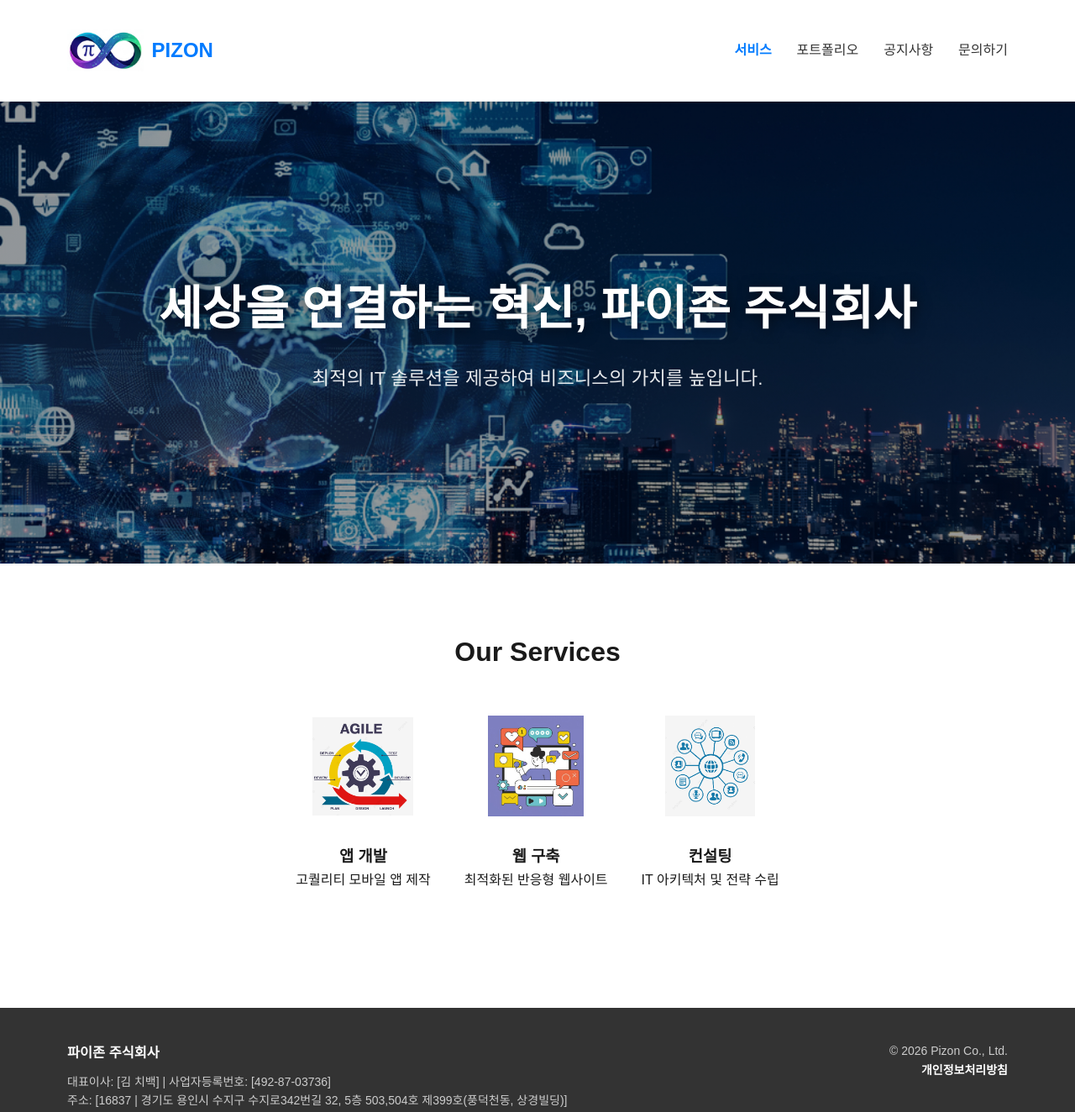
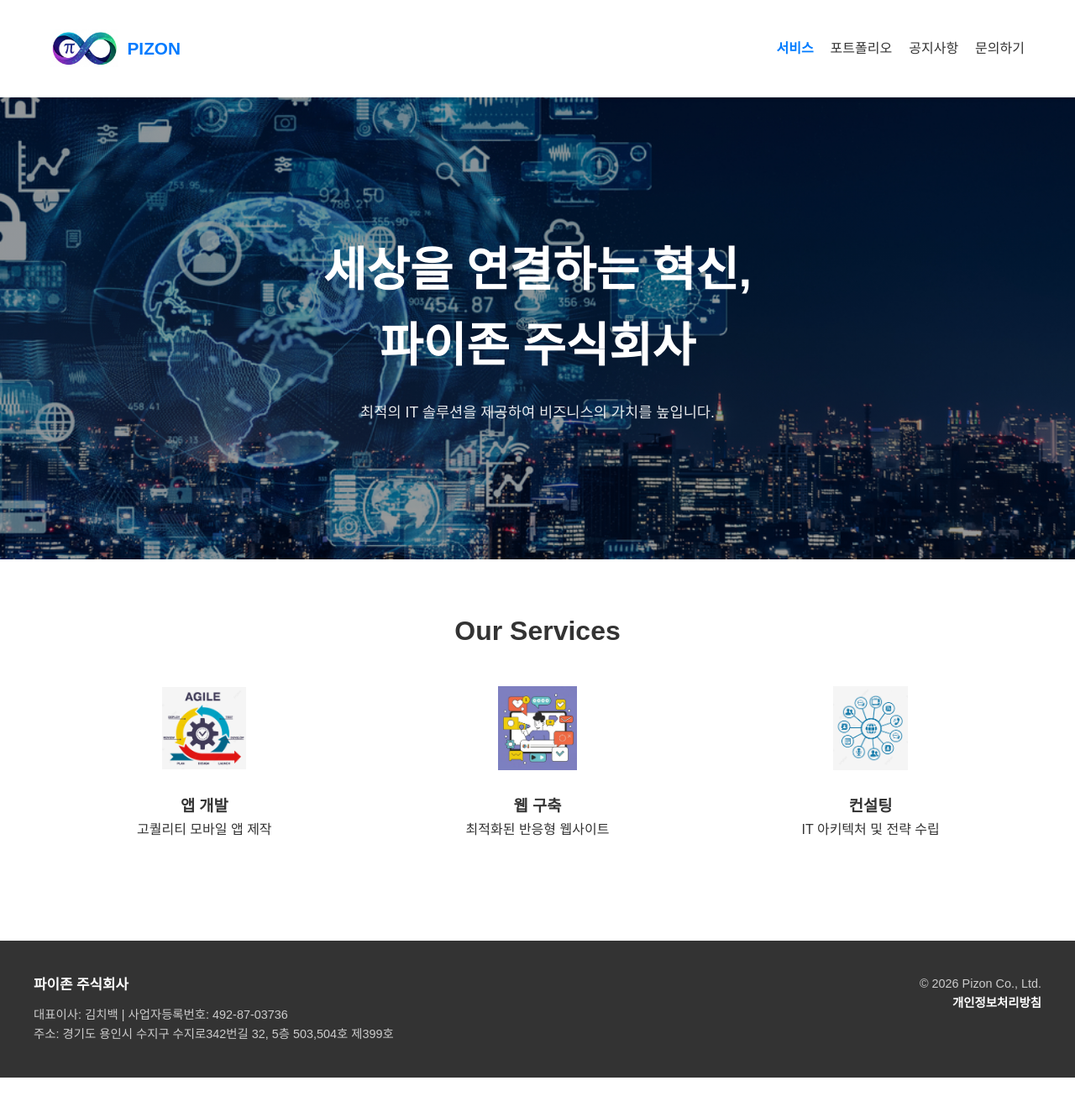
Before and after one commit to pizon8113/pizon, a plain HTML site: page index.html in a window 1280 px wide. Shown: the whole page at 84% size. After the commit the page ends 1283 px from the top, so only its background shows below. Drawn offline with Linux system fonts and the light colour scheme.

Commit message:
fix index final

```diff
--- a/index.html
+++ b/index.html
@@ -2,14 +2,25 @@
 <html lang="ko">
 <head>
     <meta charset="UTF-8">
-    <meta name="viewport" content="width=device-width, initial-scale=1.0">
+    <meta name="viewport" content="width=device-width, initial-scale=1.0, maximum-scale=1.0, user-scalable=no">
+    <meta name="color-scheme" content="light only">
     <title>파이존 주식회사</title>
     <link rel="stylesheet" href="style.css">
     <style>
-        /* 헤더 복구: 상단 고정 및 레이아웃 */
+        /* [중요] 배경색 및 기본 폰트 설정 */
+        html, body {
+            margin: 0;
+            padding: 0;
+            background-color: #ffffff !important; /* 배경색 흰색 고정 */
+            color: #333;
+            font-family: 'Noto Sans KR', sans-serif;
+            -webkit-text-size-adjust: none; /* 텍스트 크기 자동조절 방지 */
+        }
+
+        /* 헤더 스타일 */
         header {
             width: 100%;
-            background: #fff;
+            background: #ffffff !important;
             border-bottom: 1px solid #eee;
             position: sticky;
             top: 0;
@@ -19,19 +30,18 @@
             max-width: 1200px;
             margin: 0 auto;
             display: flex;
-            justify-content: space-between; /* 왼쪽 로고, 오른쪽 메뉴 배치 */
+            justify-content: space-between;
             align-items: center;
-            padding: 20px 40px;
+            padding: 15px 20px; /* 패딩 조정 */
         }
-        .logo { font-weight: bold; font-size: 1.5rem; color: #007bff; text-decoration: none; }
-        .nav-menu { display: flex; gap: 30px; list-style: none; margin: 0; padding: 0; }
+        .logo-link { display: flex; align-items: center; text-decoration: none; }
+        .nav-menu { display: flex; gap: 20px; list-style: none; margin: 0; padding: 0; }
         .nav-menu a { text-decoration: none; color: #333; font-weight: 500; }
-        .nav-menu a:hover { color: #007bff; }
 
-        /* 히어로 섹션 및 헤드카피 크기 확대 */
+        /* 히어로 섹션 */
         .hero-section {
             position: relative;
-            height: 550px; /* 높이 약간 확대 */
+            height: 450px; /* 모바일 고려 높이 조절 */
             background-image: linear-gradient(rgba(0, 0, 0, 0.4), rgba(0, 0, 0, 0.4)), url('images/background.png');
             background-size: cover;
             background-position: center;
@@ -41,47 +51,69 @@
             align-items: center;
             color: white;
             text-align: center;
+            padding: 0 20px;
         }
         .hero-section h1 {
-            font-size: 3.5rem; /* 기존보다 훨씬 크게 확대 */
+            font-size: 2.5rem; /* 모바일 적정 사이즈 */
             margin-bottom: 20px;
             font-weight: 800;
-            text-shadow: 2px 2px 15px rgba(0,0,0,0.6);
+            word-break: keep-all; /* 한글 줄바꿈 최적화 */
         }
-        .hero-section p { font-size: 1.4rem; opacity: 0.9; }
+        .hero-section p { font-size: 1.1rem; opacity: 0.9; word-break: keep-all; }
 
-                /* 서비스 아이콘 (이전 요청대로 큰 사이즈 유지) */
-        .services-section { padding: 80px 40px; max-width: 1200px; margin: 0 auto; text-align: center; }
-        .services-grid { display: flex; justify-content: center; gap: 40px; margin-top: 50px; }
-        .service-icon { width: 120px; height: 120px; object-fit: contain; margin-bottom: 25px; }
+        /* 서비스 섹션 */
+        .services-section { padding: 60px 20px; max-width: 1200px; margin: 0 auto; text-align: center; }
+        .services-grid {
+            display: grid;
+            grid-template-columns: repeat(auto-fit, minmax(250px, 1fr));
+            gap: 30px;
+            margin-top: 40px;
+        }
+        .service-icon { width: 100px; height: 100px; object-fit: contain; margin-bottom: 20px; }
 
-        /* 푸터 복구 */
-        footer { background: #333; color: #ccc; padding: 40px 0; margin-top: 60px; }
-        .footer-container { max-width: 1200px; margin: 0 auto; display: flex; justify-content: space-between; padding: 0 40px; }
+        /* 푸터 */
+        footer { background: #333; color: #ccc; padding: 40px 20px; margin-top: 60px; font-size: 0.9rem; }
+        .footer-container {
+            max-width: 1200px;
+            margin: 0 auto;
+            display: flex;
+            flex-direction: column; /* 모바일에서 세로 배치 */
+            gap: 20px;
+        }
         .footer-left h3 { color: #fff; margin-bottom: 10px; }
-        .footer-right { text-align: right; }
         .privacy-link { color: #fff; text-decoration: none; font-weight: bold; }
+
+        /* 모바일 대응 미디어 쿼리 */
+        @media (min-width: 768px) {
+            .hero-section { height: 550px; }
+            .hero-section h1 { font-size: 3.5rem; }
+            .footer-container { flex-direction: row; justify-content: space-between; }
+            .footer-right { text-align: right; }
+        }
+        @media (max-width: 600px) {
+            .nav-menu { display: none; } /* 모바일에서 메뉴 복잡하면 숨김 */
+        }
     </style>
 </head>
 <body>
     <header>
-    <div class="nav-container" style="max-width: 1200px; margin: 0 auto; display: flex; justify-content: space-between; align-items: center; padding: 15px 40px;">
-        <a href="index.html" class="logo-link" style="display: flex; align-items: center; text-decoration: none;">
-            <img src="images/logo.png" alt="파이존 로고" style="height: 50px; width: auto;"> <span style="font-weight: bold; font-size: 1.5rem; color: #007bff; margin-left: 10px;">PIZON</span>
-        </a>
+        <div class="nav-container">
+            <a href="index.html" class="logo-link">
+                <img src="images/logo.png" alt="파이존 로고" style="height: 45px; width: auto;">
+                <span style="font-weight: bold; font-size: 1.3rem; color: #007bff; margin-left: 10px;">PIZON</span>
+            </a>
 
-        <ul class="nav-menu" style="display: flex; gap: 30px; list-style: none; margin: 0; padding: 0;">
-            <li><a href="index.html" style="text-decoration: none; color: #007bff; font-weight: bold;">서비스</a></li>
-            <li><a href="portfolio.html" style="text-decoration: none; color: #333;">포트폴리오</a></li>
-            <li><a href="notice.html" style="text-decoration: none; color: #333;">공지사항</a></li>
-            <li><a href="contact.html" style="text-decoration: none; color: #333;">문의하기</a></li>
-        </ul>
-    </div>
-</header>
-
+            <ul class="nav-menu">
+                <li><a href="index.html" style="color: #007bff; font-weight: bold;">서비스</a></li>
+                <li><a href="portfolio.html">포트폴리오</a></li>
+                <li><a href="notice.html">공지사항</a></li>
+                <li><a href="contact.html">문의하기</a></li>
+            </ul>
+        </div>
+    </header>
 
     <section class="hero-section">
-        <h1>세상을 연결하는 혁신, 파이존 주식회사</h1>
+        <h1>세상을 연결하는 혁신,<br>파이존 주식회사</h1>
         <p>최적의 IT 솔루션을 제공하여 비즈니스의 가치를 높입니다.</p>
     </section>
 
@@ -110,8 +142,8 @@
         <div class="footer-container">
             <div class="footer-left">
                 <h3>파이존 주식회사</h3>
-                <p>대표이사: [김 치백] | 사업자등록번호: [492-87-03736]</p>
-                <p>주소: [16837 | 경기도 용인시 수지구 수지로342번길 32, 5층 503,504호 제399호(풍덕천동, 상경빌딩)]</p>
+                <p>대표이사: 김치백 | 사업자등록번호: 492-87-03736</p>
+                <p>주소: 경기도 용인시 수지구 수지로342번길 32, 5층 503,504호 제399호</p>
             </div>
             <div class="footer-right">
                 <p>© 2026 Pizon Co., Ltd.</p>
```
